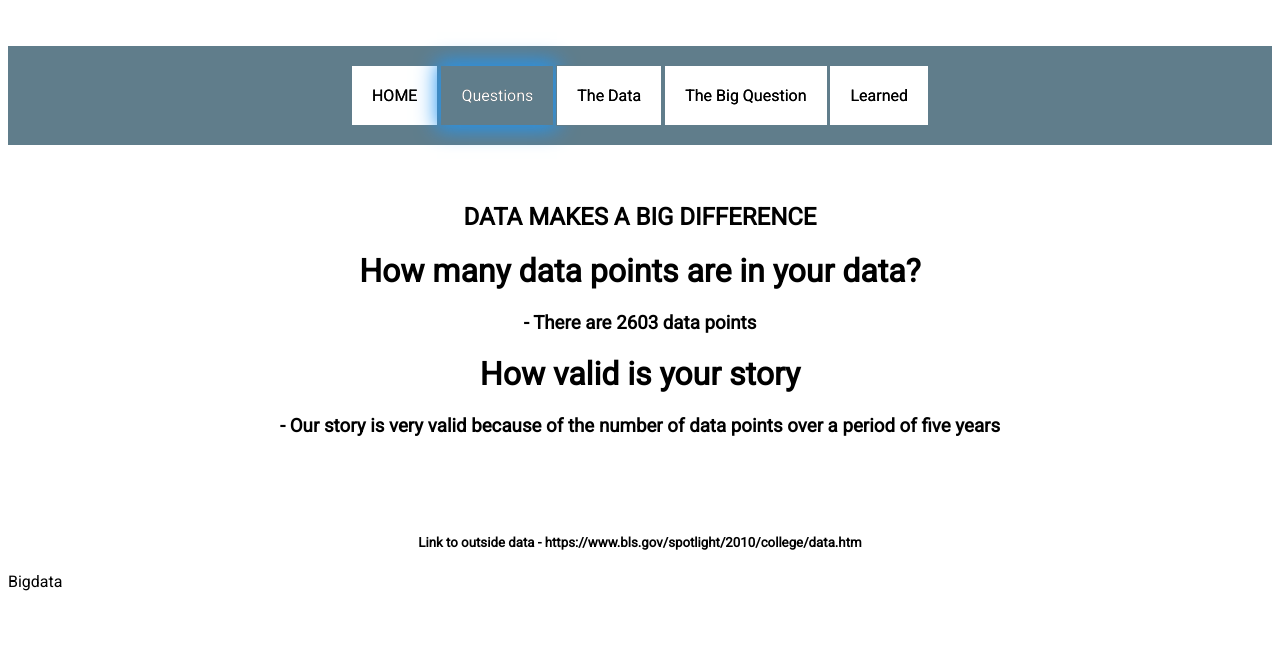
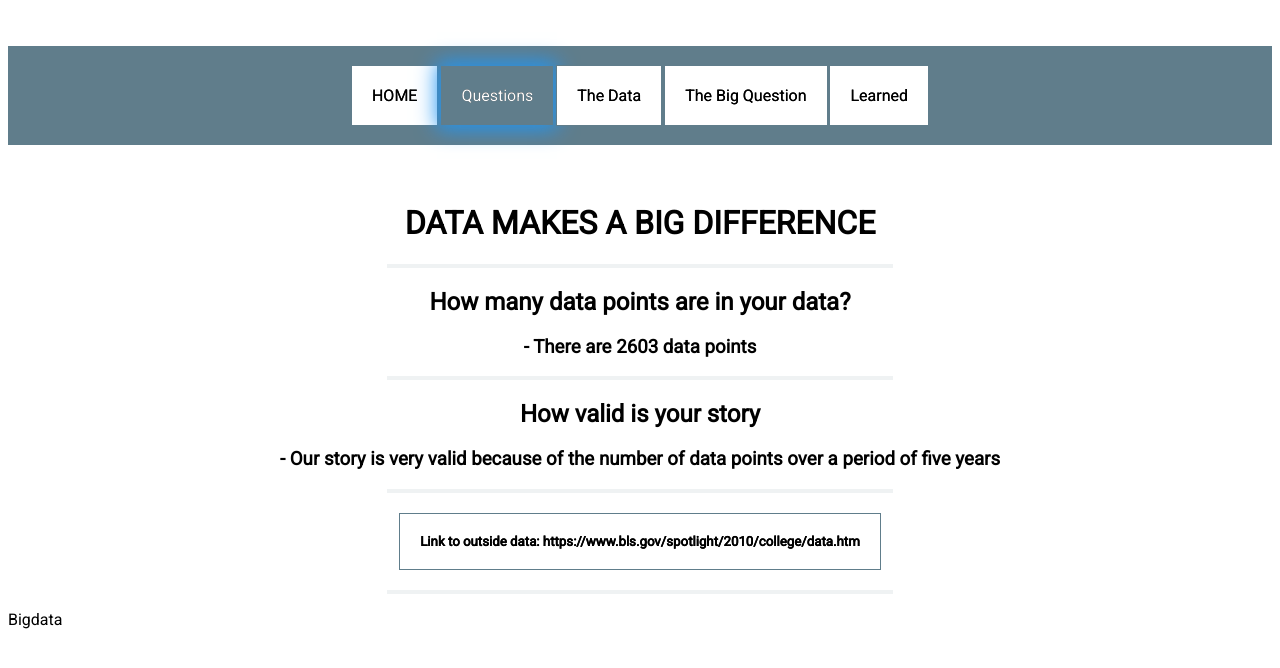
Before and after one commit to Gamesaw-Drew/bigdata, a plain HTML site: page page2.html in a window 1280 px wide. Drawn offline with nearby package versions, Linux system fonts and the light colour scheme.

Commit message:
Add seperators

```diff
--- a/page2.html
+++ b/page2.html
@@ -22,15 +22,24 @@
     </header>
     <br><br>
     <div class = "centered">
-        <h2>DATA MAKES A BIG DIFFERENCE</h2>
-        <h1>How many data points are in your data?</h1>
-        <h3>- There are 2603 data points </h3>
-
-        <h1>How valid is your story</h1>
-        <h3>- Our story is very valid because of the number of data points over a period of five years</h3><br>
+        <h1>DATA MAKES A BIG DIFFERENCE</h1>
+        <div class = "seperatebutequal"></div>
+        <div>
+        <h2>How many data points are in your data?</h2>
+            <h3>- There are 2603 data points </h3>
+        </div>
+        <div class = "seperatebutequal"></div>
+        <div>
+        <h2>How valid is your story</h2>
+            <h3>- Our story is very valid because of the number of data points over a period of five years</h3>
+        </div>
+        <div class = "seperatebutequal"></div>
         <br>
+        <div>
+        <h5><a class="mainbtn" href="https://www.bls.gov/spotlight/2010/college/data.htm">Link to outside data: https://www.bls.gov/spotlight/2010/college/data.htm</a></h5>
+        </div>
         <br>
-        <h5> Link to outside data - https://www.bls.gov/spotlight/2010/college/data.htm <h5>
+        <div class = "seperatebutequal"></div>
     </div>
     <footer>
         <p id = "footerbase"></p>
--- a/styles/styles.css
+++ b/styles/styles.css
@@ -74,6 +74,12 @@ body {
         }
     }
 
+@keyframes seperatebutequalxd {
+    from {
+        opacity: 0;
+        transform: scale(0, 1);
+        }
+    }
 
 img {
     animation: imgpop .5s;
@@ -82,3 +88,12 @@ img {
 
 .footerbase{
     }
+
+.seperatebutequal {
+    margin: auto;
+    width: 40%;
+    background-color: rgba(96, 125, 139, 0.1);
+    padding: 2px 0 2px 0;
+    animation: seperatebutequalxd .5s;
+    animation-timing-function: ease-in-out;
+    }
```
Also changed, not shown: bigdata.html (+16 -5 lines), page3.html (+13 -26 lines).
